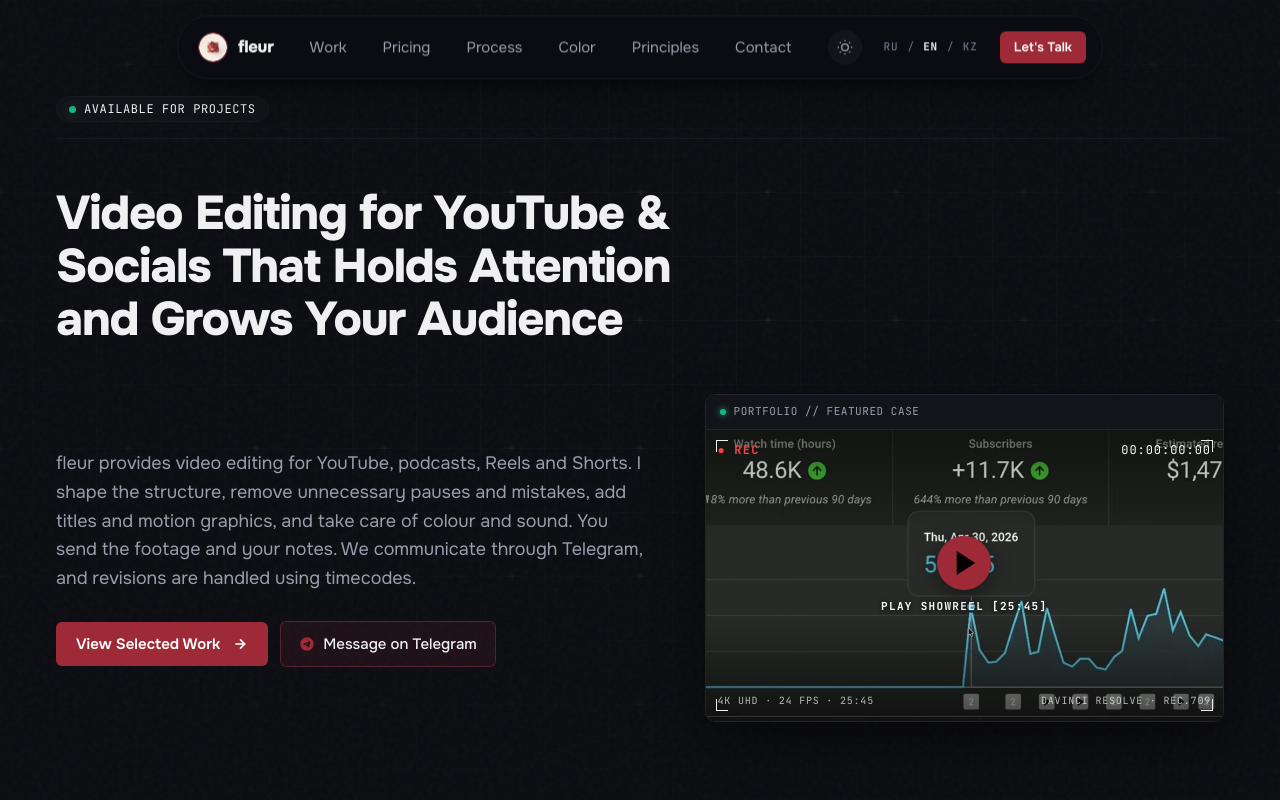
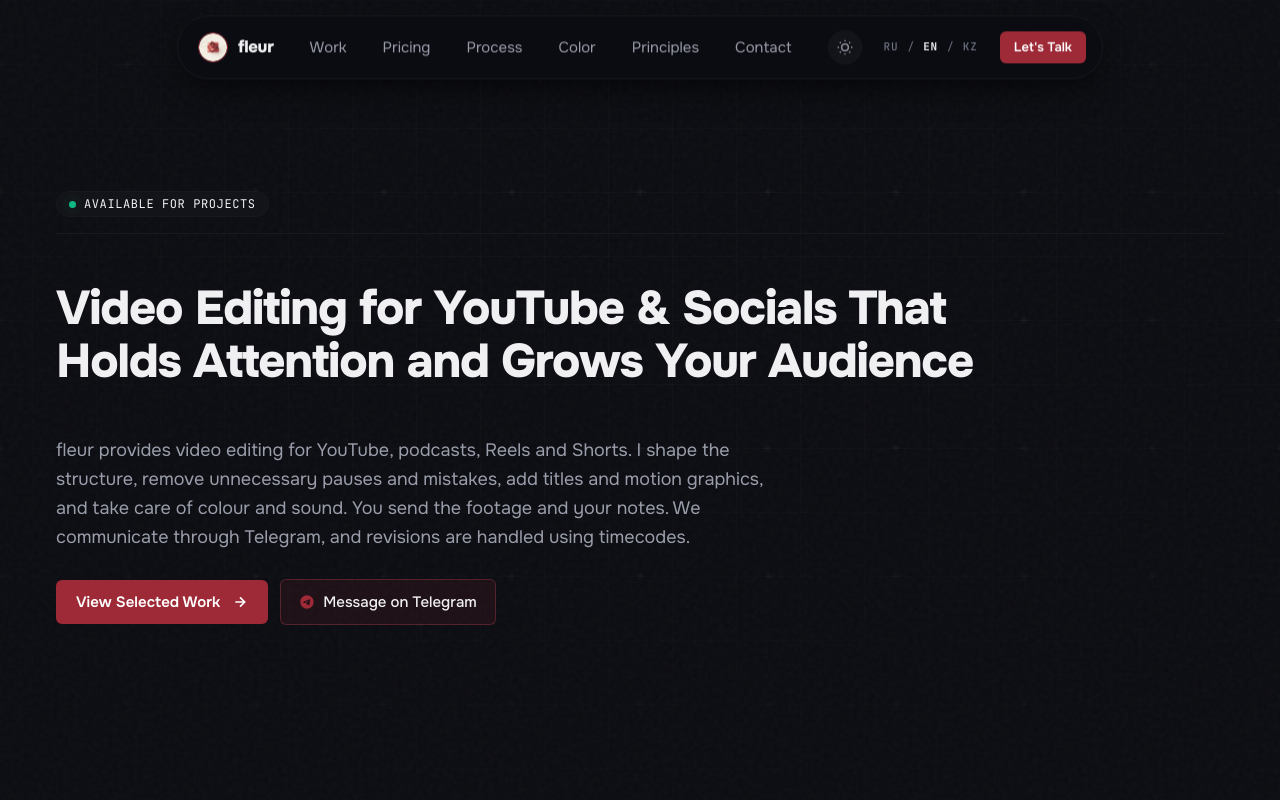
Before and after one commit to wataee/fleur-editor-portfolio, an Astro site: page / in a window 1280 px wide. Shown: the top 800 px of the page. Built offline with nearby package versions, Linux system fonts and the light colour scheme; Astro itself is replaced by a stand-in of ours; a web font is replaced by a local one.

Commit message:
feat(hero): remove featured case showreel monitor from hero section

```diff
--- a/src/components/Hero.astro
+++ b/src/components/Hero.astro
@@ -12,10 +12,6 @@ interface Props {
 
 const { hero, lang = 'ru' } = Astro.props;
 
-// Hero showreel video ID and duration
-const showreelId = "cZZgi5xn930";
-const showreelDuration = "25:45";
-
 const tgPrefillMessage = lang === 'kz'
   ? "Сәлеметсіз бе! YouTube немесе әлеуметтік желіге бейнемонтаж қажет."
   : lang === 'en'
@@ -24,11 +20,6 @@ const tgPrefillMessage = lang === 'kz'
 
 const tgUrl = `https://t.me/ffluere?text=${encodeURIComponent(tgPrefillMessage)}`;
 const htmlLang = lang === 'kz' ? 'kk' : lang;
-const showreelTitle = lang === 'kz'
-  ? 'AI саласындағы бейнемонтаж | Портфолио'
-  : lang === 'en'
-  ? 'AI Video Editing | Portfolio'
-  : 'Монтаж видео в AI-нише | Портфолио';
 ---
 
 <section class="hero" aria-label="Introduction">
@@ -47,7 +38,7 @@ const showreelTitle = lang === 'kz'
     </h1>
   </div>
 
-  <!-- Hero Content Grid: Left Text & CTA, Right Interactive Showreel Window -->
+  <!-- Hero Content: Left Text & CTA -->
   <div class="hero-content-grid">
     <div class="hero-lead-col">
       <p class="hero-sub" data-reveal="true">
@@ -75,67 +66,5 @@ const showreelTitle = lang === 'kz'
         </a>
       </div>
     </div>
-
-    <!-- Right Column: Cinematic Showreel Monitor Facade -->
-    <div class="hero-showreel-col" data-reveal="true">
-      <div class="showreel-monitor">
-        <div class="monitor-topbar">
-          <div class="flex items-center gap-2">
-            <span class="monitor-led" aria-hidden="true"></span>
-            <span class="font-mono text-[11px] tracking-wider uppercase text-text-dim">PORTFOLIO // FEATURED CASE</span>
-          </div>
-        </div>
-
-        <button
-          type="button"
-          class="showreel-screen"
-          data-video-id={showreelId}
-          data-orientation="horizontal"
-          data-video-title={showreelTitle}
-          data-video-duration={showreelDuration}
-          aria-label={lang === 'kz' ? 'Бейнені көру' : lang === 'en' ? 'Watch Featured Video' : 'Смотреть видео проекта'}
-        >
-          <img
-            src="/posters/cZZgi5xn930.webp"
-            srcset="/posters/cZZgi5xn930-480.webp 480w, /posters/cZZgi5xn930.webp 960w"
-            sizes="(max-width: 1024px) 100vw, 560px"
-            alt="Featured Video Preview"
-            loading="eager"
-            decoding="async"
-            width="960"
-            height="540"
-            class="showreel-poster"
-          />
-
-          <!-- Viewfinder HUD Overlays -->
-          <div class="monitor-hud" aria-hidden="true">
-            <div class="hud-corner hud-tl"></div>
-            <div class="hud-corner hud-tr"></div>
-            <div class="hud-corner hud-bl"></div>
-            <div class="hud-corner hud-br"></div>
-            <div class="hud-center-cross"></div>
-
-            <div class="hud-header">
-              <span class="hud-rec font-mono text-xs">● REC</span>
-              <span class="hud-timecode font-mono text-xs">00:00:00:00</span>
-            </div>
-
-            <div class="hud-center-cta">
-              <div class="hud-play-btn">
-                <svg class="w-8 h-8 fill-current translate-x-0.5" viewBox="0 0 24 24">
-                  <polygon points="5 3 19 12 5 21 5 3"></polygon>
-                </svg>
-              </div>
-              <span class="hud-play-label font-mono text-xs">PLAY SHOWREEL [{showreelDuration}]</span>
-            </div>
-
-            <div class="hud-footer font-mono text-[10px]">
-              <span>4K UHD · 24 FPS · 25:45</span>
-              <span>DAVINCI RESOLVE · REC.709</span>
-            </div>
-          </div>
-        </button>
-      </div>
-    </div>
   </div>
 </section>
--- a/src/styles/global.css
+++ b/src/styles/global.css
@@ -742,15 +742,13 @@ html.light .theme-icon-moon {
   letter-spacing: -0.025em;
   color: var(--text);
   margin: 0;
-  max-width: 28ch;
+  max-width: 38ch;
   text-wrap: balance;
 }
 
 .hero-content-grid {
-  display: grid;
-  grid-template-columns: 1.15fr 1fr;
-  align-items: center;
-  gap: clamp(24px, 4vw, 56px);
+  display: block;
+  max-width: 68ch;
 }
 .hero-lead-col {
   display: flex;
```
